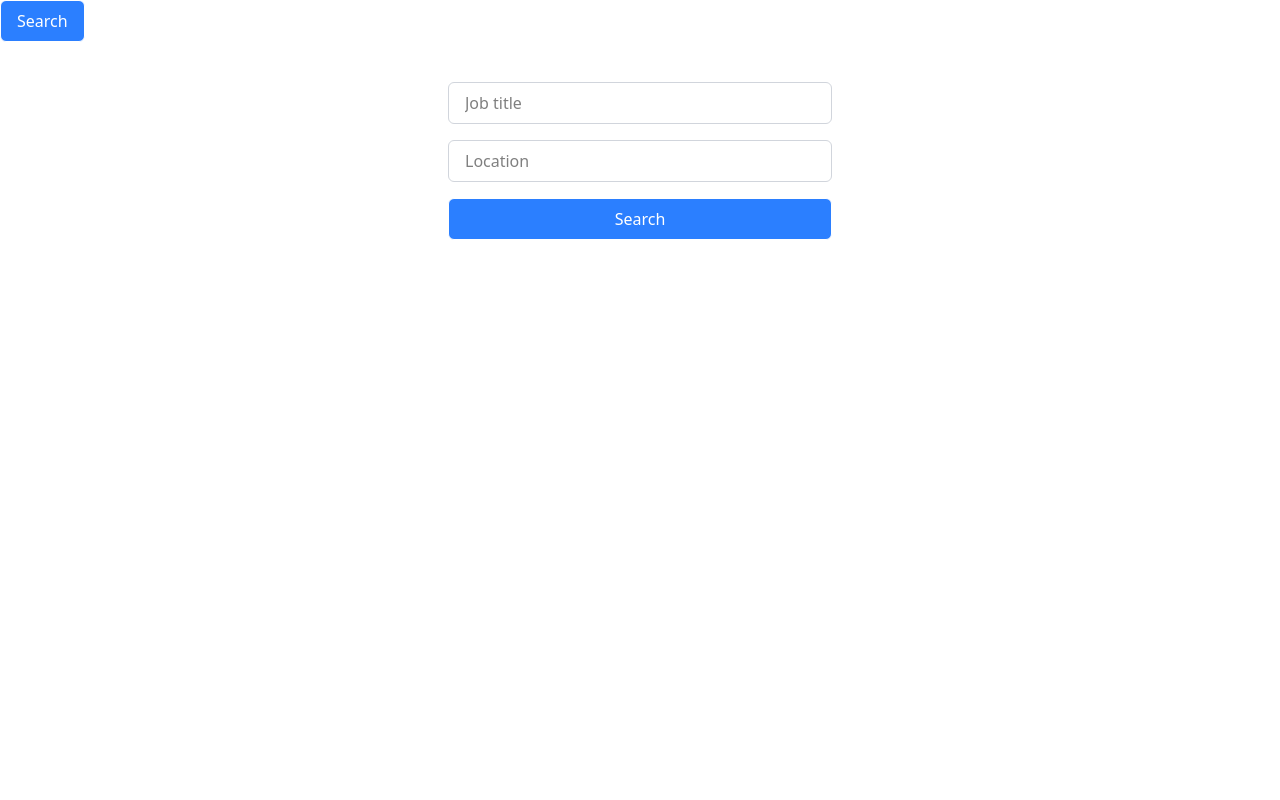
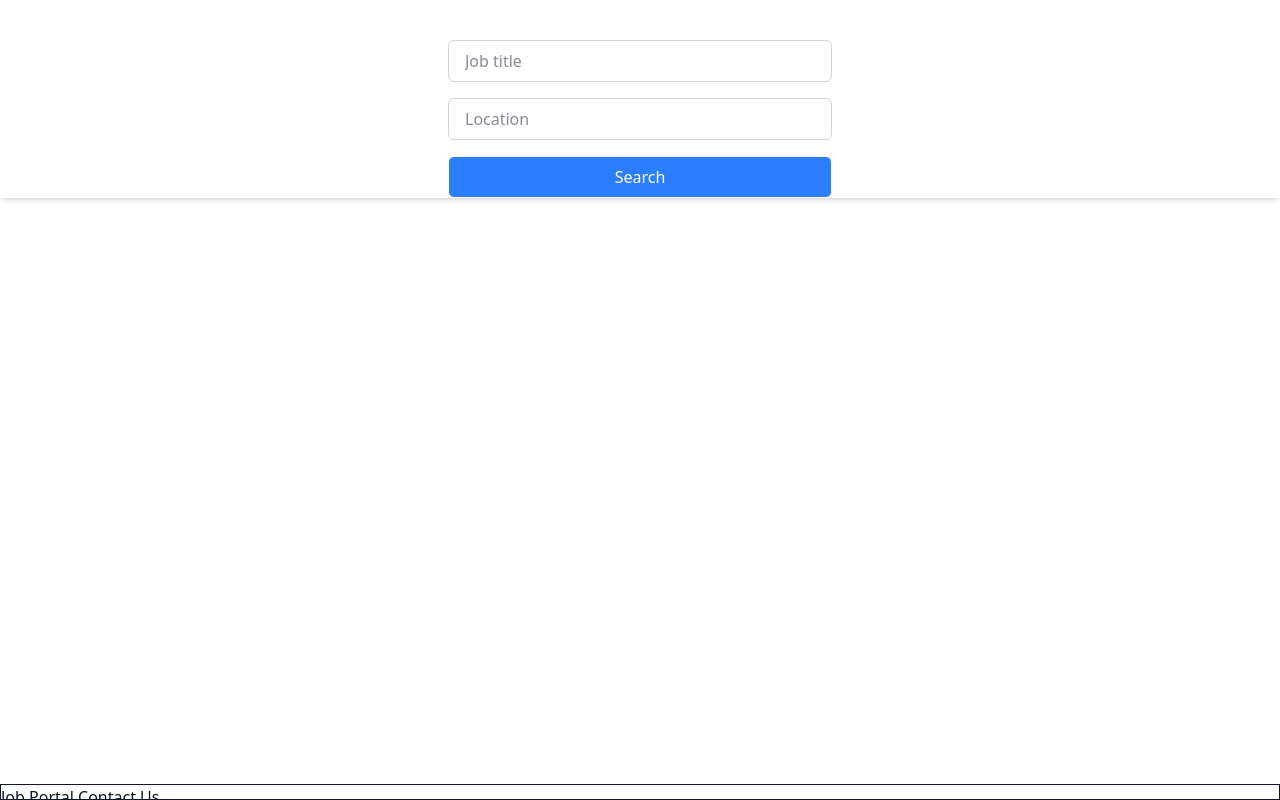
Before and after one commit to abubakrAhmad1/job-portal, a React (Vite) app in the folder frontend/: page / in a window 1280 px wide. Built offline with nearby package versions, Linux system fonts and the light colour scheme.

Commit message:
feat: add footer and header in layout

```diff
--- a/frontend/src/App.jsx
+++ b/frontend/src/App.jsx
@@ -3,14 +3,16 @@ import "./App.css";
 // import SearchBox from './features/jobs/components/SearchBox'
 import Button from "./components/Button";
 import SearchBox from "./features/jobs/components/SearchBox";
+import MobileLayout from "./layouts/MobileLayout";
 
 function App() {
   return <>
   {/* <Card title={'dummy title'} company={'dummy company'} /> */}
   {/* <SearchBox /> */}
-  <Button />
+  {/* <Button /> */}
   {/* <SearchBox /> */}
-  <SearchBox />
+  {/* <SearchBox />  */}
+  <MobileLayout />
     </>;
 }
 
--- /dev/null
+++ b/frontend/src/features/jobs/components/Footer.jsx
@@ -0,0 +1,8 @@
+export default function Footer() {
+    return(
+        <div className="h-4 border ">
+            Job Portal
+            Contact Us
+        </div>
+    )
+}
--- a/frontend/src/layouts/MobileLayout.jsx
+++ b/frontend/src/layouts/MobileLayout.jsx
@@ -1,4 +1,6 @@
 import React from 'react'
+import SearchBox from '../features/jobs/components/SearchBox'
+import Footer from '../features/jobs/components/Footer'
 // import Navbar from './Navbar' // ✅ Import your NavBar component
 // import BottomNav from './BottomNav' // ✅ Import Bottom navigation component
 
@@ -8,7 +10,7 @@ export default function MobileLayout({ children }) {
 
       {/* Top Navbar */}
       <header className="fixed top-0 left-0 w-full bg-white shadow-md z-10">
-        {/* <Navbar /> */}
+        <SearchBox />
       </header>
 
       {/* Main content with padding to avoid overlap with fixed navbar */}
@@ -18,7 +20,7 @@ export default function MobileLayout({ children }) {
 
       {/* Bottom Navigation (if needed) */}
       <footer className="fixed bottom-0 left-0 w-full bg-white shadow-inner z-10">
-        {/* <BottomNav /> */}
+        <Footer />
       </footer>
 
     </div>
```
